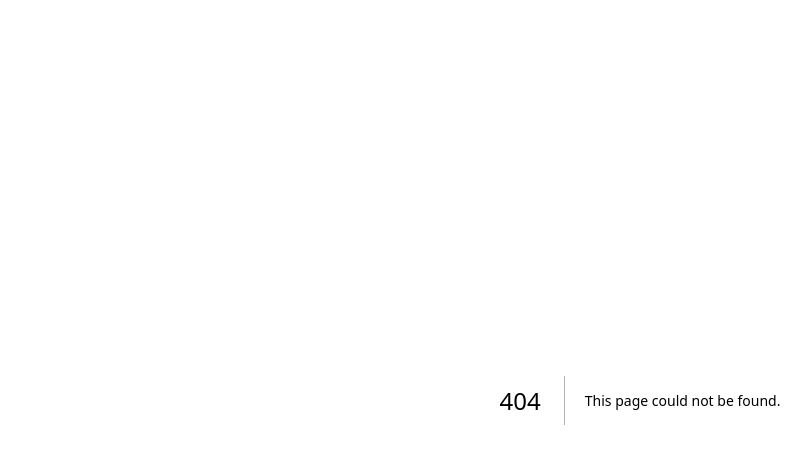
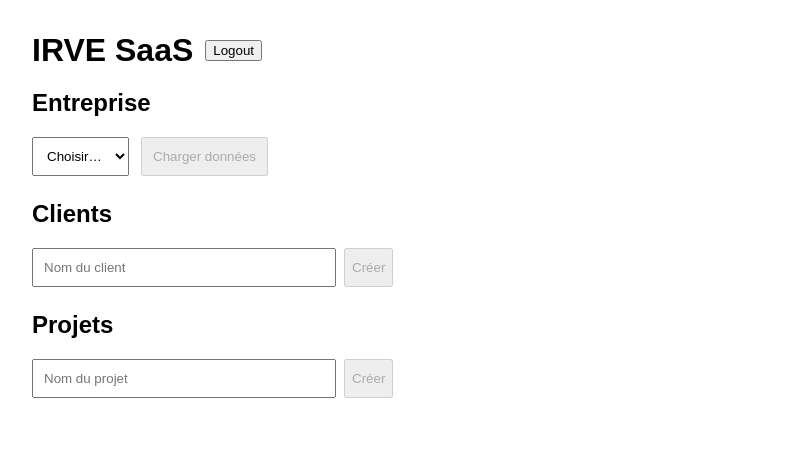
Before and after one commit to karim31770/irve-pro-v3, a Next.js app in the folder apps/web/: page /app in a window 1280 px wide. Before the commit this address had no page. Shown: the top 464 px of the page, without its empty margins (0-811 px from the left). Built offline with nearby package versions, Linux system fonts and the light colour scheme; sample sign-in values are in the browser's storage.

Commit message:
feat(web): login + tenant select + clients/projects

```diff
--- /dev/null
+++ b/apps/web/pages/app.js
@@ -0,0 +1,143 @@
+import { useEffect, useMemo, useState } from "react";
+
+function apiBase() {
+  return "/api";
+}
+
+function getStoredTenants() {
+  try { return JSON.parse(localStorage.getItem("tenants") || "[]"); } catch { return []; }
+}
+
+export default function App() {
+  const [token, setToken] = useState(null);
+  const [tenants, setTenants] = useState([]);
+  const [tenantId, setTenantId] = useState(null);
+
+  const [clients, setClients] = useState([]);
+  const [projects, setProjects] = useState([]);
+
+  const [newClientName, setNewClientName] = useState("");
+  const [newProjectName, setNewProjectName] = useState("");
+
+  const headers = useMemo(() => {
+    if (!token || !tenantId) return null;
+    return {
+      "Authorization": `Bearer ${token}`,
+      "X-Tenant-Id": tenantId,
+      "Content-Type": "application/json"
+    };
+  }, [token, tenantId]);
+
+  useEffect(() => {
+    const t = localStorage.getItem("token");
+    if (!t) {
+      window.location.href = "/login";
+      return;
+    }
+    setToken(t);
+    const ts = getStoredTenants();
+    setTenants(ts);
+    setTenantId(localStorage.getItem("tenantId") || (ts[0]?.id ?? null));
+  }, []);
+
+  async function loadAll() {
+    if (!headers) return;
+
+    const [cRes, pRes] = await Promise.all([
+      fetch(`${apiBase()}/clients`, { headers }),
+      fetch(`${apiBase()}/projects`, { headers })
+    ]);
+
+    const c = await cRes.json();
+    const p = await pRes.json();
+
+    if (!cRes.ok) throw new Error(c?.error || "Failed to load clients");
+    if (!pRes.ok) throw new Error(p?.error || "Failed to load projects");
+
+    setClients(c);
+    setProjects(p);
+  }
+
+  async function createClient() {
+    if (!headers) return;
+    const res = await fetch(`${apiBase()}/clients`, {
+      method: "POST",
+      headers,
+      body: JSON.stringify({ name: newClientName })
+    });
+    const data = await res.json();
+    if (!res.ok) throw new Error(data?.error || "Failed to create client");
+    setNewClientName("");
+    await loadAll();
+  }
+
+  async function createProject() {
+    if (!headers) return;
+    const res = await fetch(`${apiBase()}/projects`, {
+      method: "POST",
+      headers,
+      body: JSON.stringify({ name: newProjectName })
+    });
+    const data = await res.json();
+    if (!res.ok) throw new Error(data?.error || "Failed to create project");
+    setNewProjectName("");
+    await loadAll();
+  }
+
+  function onTenantChange(id) {
+    setTenantId(id);
+    localStorage.setItem("tenantId", id);
+  }
+
+  function logout() {
+    localStorage.removeItem("token");
+    localStorage.removeItem("tenantId");
+    window.location.href = "/login";
+  }
+
+  return (
+    <main style={{ fontFamily: "Arial, sans-serif", padding: 24 }}>
+      <div style={{ display: "flex", gap: 12, alignItems: "center" }}>
+        <h1 style={{ margin: 0 }}>IRVE SaaS</h1>
+        <button onClick={logout}>Logout</button>
+      </div>
+
+      <section style={{ marginTop: 16 }}>
+        <h2>Entreprise</h2>
+        <select value={tenantId || ""} onChange={(e) => onTenantChange(e.target.value)} style={{ padding: 10 }}>
+          <option value="" disabled>Choisir…</option>
+          {tenants.map(t => (
+            <option key={t.id} value={t.id}>{t.name} ({t.role})</option>
+          ))}
+        </select>
+        <button onClick={loadAll} disabled={!headers} style={{ marginLeft: 12, padding: 10 }}>
+          Charger données
+        </button>
+      </section>
+
+      <section style={{ marginTop: 24 }}>
+        <h2>Clients</h2>
+        <div style={{ display: "flex", gap: 8 }}>
+          <input value={newClientName} onChange={(e) => setNewClientName(e.target.value)}
+                 placeholder="Nom du client" style={{ padding: 10, width: 280 }} />
+          <button onClick={createClient} disabled={!headers || newClientName.length < 2}>Créer</button>
+        </div>
+        <ul>
+          {clients.map(c => <li key={c.id}>{c.name}</li>)}
+        </ul>
+      </section>
+
+      <section style={{ marginTop: 24 }}>
+        <h2>Projets</h2>
+        <div style={{ display: "flex", gap: 8 }}>
+          <input value={newProjectName} onChange={(e) => setNewProjectName(e.target.value)}
+                 placeholder="Nom du projet" style={{ padding: 10, width: 280 }} />
+          <button onClick={createProject} disabled={!headers || newProjectName.length < 2}>Créer</button>
+        </div>
+        <ul>
+          {projects.map(p => <li key={p.id}>{p.name} — {p.status}</li>)}
+        </ul>
+      </section>
+    </main>
+  );
+}
```
Also changed, not shown: apps/web/pages/index.js (+6 -6 lines), apps/web/pages/login.js (added, +67 -0 lines).
